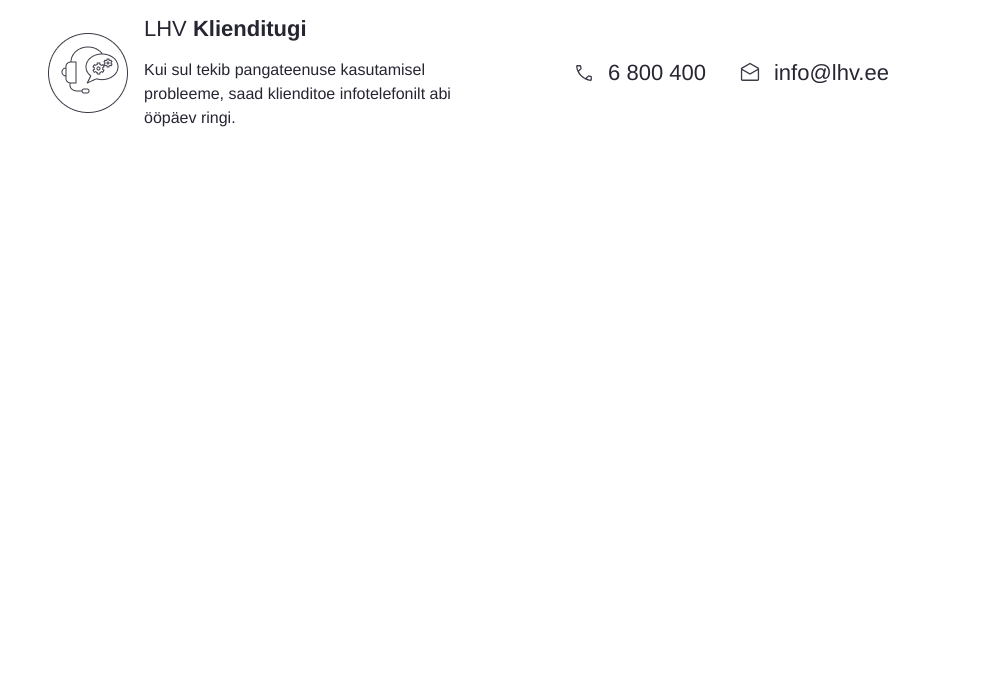
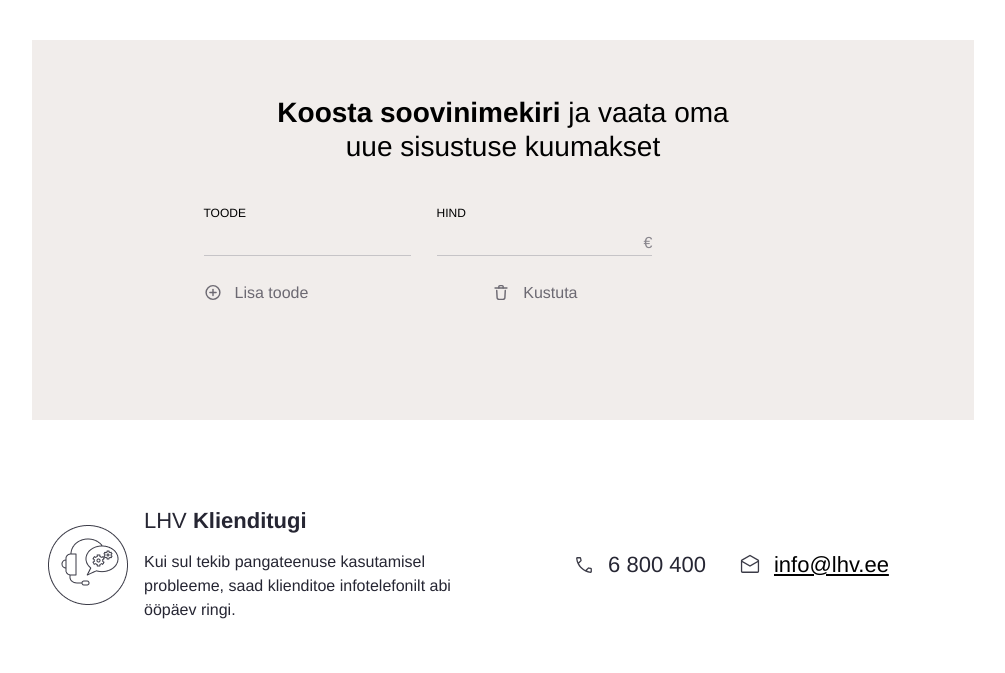
Before and after one commit to whitejackie/lhv-test-assignment, a plain HTML site: page index.html in a window 1280 px wide. Shown: the whole page, without its empty margins (137-1142 px from the left). Drawn offline with nearby package versions, Linux system fonts and the light colour scheme; a web font is replaced by a local one.

Commit message:
Icons, calculator

```diff
--- a/index.html
+++ b/index.html
@@ -5,32 +5,68 @@
   <meta name="viewport" content="width=device-width, initial-scale=1.0" />
   <title>Sisustuslaen</title>
   <script src="https://cdn.tailwindcss.com"></script>
-  <link href="https://fonts.cdnfonts.com/css/helvetica-neue-5" rel="stylesheet">
   <link rel="stylesheet" href="styles.css">
 </head>
 <body class="max-w-[942px] my-0 mx-auto">
+  <main>
+
+    <!-- Calculator -->
+    <div class="justify-center bg-[#F1EDEB] min-h-[380px] my-10">
+      <h1 class="my-0 mx-auto max-w-[456px] text-center font-light sm:pt-14 sm:pb-10 pt-12 pb-10 px-5 sm:px-0"><span class="font-bold">Koosta soovinimekiri</span> ja vaata oma uue sisustuse kuumakset</h1>
+      <div class="max-w-[617px] my-0 mx-auto">
+        <div class="max-w-[375px] mx-2">
+          <table id="calculator-table">
+            <thead>
+              <tr>
+                <th class="text-start font-light text-xs">TOODE</th>
+                <th class="text-start font-light text-xs">HIND</th>
+              </tr>
+            </thead>
+            <tr>
+              <td><input type="text" class="mr-6 mt-2"/></td>
+              <td class="flex flex-row"><input class="price mt-2" type="number" pattern="[0-9].[0-9]"/><p>€</p></td>
+            </tr>
+          </table>
+          <div class="pt-6 pb-14 flex flex-row justify-between">
+            <button class="font-light flex items-center" onclick="addRow()">
+              <i class="add"></i>
+              <span class="font-medium text-[#6C6972]">Lisa toode</span>
+            </button>
+            <button class="font-light flex items-center" onclick="deleteRow()">
+              <i class="trash"></i>
+              <span class="font-medium text-[#6C6972]">Kustuta</span>
+            </button>
+          </div>
+        </div>
+        <div class="flex flex-col">
+          <span id=""></span>
+        </div>
+      </div>
+    </div>
+  </main>
+
   <footer class="p-4">
     <!-- Mobile -->
-    <div class="flex flex-col justify-center sm:hidden">
+    <div class="flex flex-col justify-center sm:hidden pt-6">
       <div class="flex flex-col">
         <div class="flex py-4 justify-center">
           <img src="img/support.png" alt="support" class="h-20 w-20"/>
         </div>
         <h2 class="font-light text-center">LHV <span class="font-bold">Klienditugi</span></h2>
         <div class="flex flex-row justify-center py-4">
-          <img src="img/call.svg" alt="phone" class="min-w-[24px] min-h-[24px] pr-3"/>
+          <i class="phone"></i>
           <h2 class="font-light">6 800 400</h2>
         </div>
         <div class="flex flex-row justify-center">
-          <img src="img/drafts.svg" alt="phone" class="min-w-[24px] min-h-[24px] pr-3"/>
-          <h2 class="font-light">info@lhv.ee</h2>
+          <i class="email"></i>
+          <a href="mailto:info@lhv.ee" class="font-light underline">info@lhv.ee</a>
         </div>
       </div>
       <p class="text-base text-center pt-6 pb-4">Kui sul tekib pangateenuse kasutamisel probleeme, saad klienditoe infotelefonilt abi ööpäev ringi.</p>
     </div>
 
     <!-- Desktop -->
-    <div class="hidden sm:flex flex-row items-stretch">
+    <div class="hidden sm:flex flex-row items-stretch py-8">
       <div class="flex flex-row basis-1/2">
         <div class="pr-4 content-center">
           <img src="img/support.png" alt="support" class="min-h-20 min-w-20"/>
@@ -42,16 +78,35 @@
       </div>
       <div class="flex flex-row justify-center basis-1/2">
         <div class="flex flex-row items-center">
-          <img src="img/call.svg" alt="phone" class="min-w-[24px] min-h-[24px] pr-3"/>
+          <i class="phone"></i>
           <h2 class="font-light pr-8">6 800 400</h2>
         </div>
         <div class="flex flex-row items-center">
-          <img src="img/drafts.svg" alt="phone" class="min-w-[24px] min-h-[24px] pr-3"/>
-          <h2 class="font-light">info@lhv.ee</h2>
+          <i class="email"></i>
+          <a href="mailto:info@lhv.ee" class="font-light underline">info@lhv.ee</a>
         </div>
       </div>
     </div>
-
   </footer>
 </body>
 </html>
+
+<script>
+  function addRow() {
+    const table = document.getElementById("calculator-table");
+    const row = table.insertRow(-1)
+    var cell1 = row.insertCell(0);
+    var cell2 = row.insertCell(1);
+    cell1.innerHTML = '<input type="text" class="mr-6 mt-2"/>'
+    cell2.innerHTML = '<input class="price mt-2" type="number" pattern="[0-9].[0-9]"/><p>€</p>'
+    cell2.classList.add("flex")
+    cell2.classList.add('flex-row')
+  }
+
+  function deleteRow() {
+    const table = document.getElementById("calculator-table");
+    if (table.rows.length > 2) {
+      table.deleteRow(-1)
+    }
+  }
+</script>
--- a/styles.css
+++ b/styles.css
@@ -1,12 +1,84 @@
 * {
-  font-family: 'Helvetica Neue', sans-serif;
+  font-family: 'Helvetica Neue', sans-serif !important;
 }
 
 h2, p {
   color: #262633;
 }
 
-h2 {
+h2, a {
   font-size: 22px !important;
   line-height: 26px !important;
 }
+
+input {
+  background-color: #F1EDEB !important;
+  outline: none;
+  border-bottom: 1px solid #C6C4C7;
+}
+
+td p {
+  border-bottom: 1px solid #C6C4C7;
+  margin-top: 0.5rem;
+  color: #89868D;
+}
+
+h1 {
+  font-size: 28px !important;
+  line-height: 34px !important;
+}
+
+button {
+  color: #6C6972;
+  font-weight: 500;
+}
+
+input::-webkit-outer-spin-button,
+input::-webkit-inner-spin-button {
+  -webkit-appearance: none;
+  margin: 0;
+}
+
+input[type=number] {
+  -moz-appearance: textfield;
+}
+
+.phone {
+  display: inline-block;
+  width: 24px;
+  height: 24px;
+  background-image: url('img/call.svg');
+  background-size: contain;
+  background-repeat: no-repeat;
+  margin-right: 0.75rem;
+}
+
+.email {
+  display: inline-block;
+  width: 24px;
+  height: 24px;
+  background-image: url('img/email.svg');
+  background-size: contain;
+  background-repeat: no-repeat;
+  margin-right: 0.75rem;
+}
+
+.add {
+  display: inline-block;
+  width: 20px;
+  height: 20px;
+  background-image: url('img/circle_plus.svg');
+  background-size: contain;
+  background-repeat: no-repeat;
+  margin-right: 0.75rem;
+}
+
+.trash {
+  display: inline-block;
+  width: 20px;
+  height: 20px;
+  background-image: url('img/trash.svg');
+  background-size: contain;
+  background-repeat: no-repeat;
+  margin-right: 0.75rem;
+}
```
Also changed, not shown: img/circle_plus.svg (added), img/email.svg (renamed from img/drafts.svg), img/trash.svg (added).
